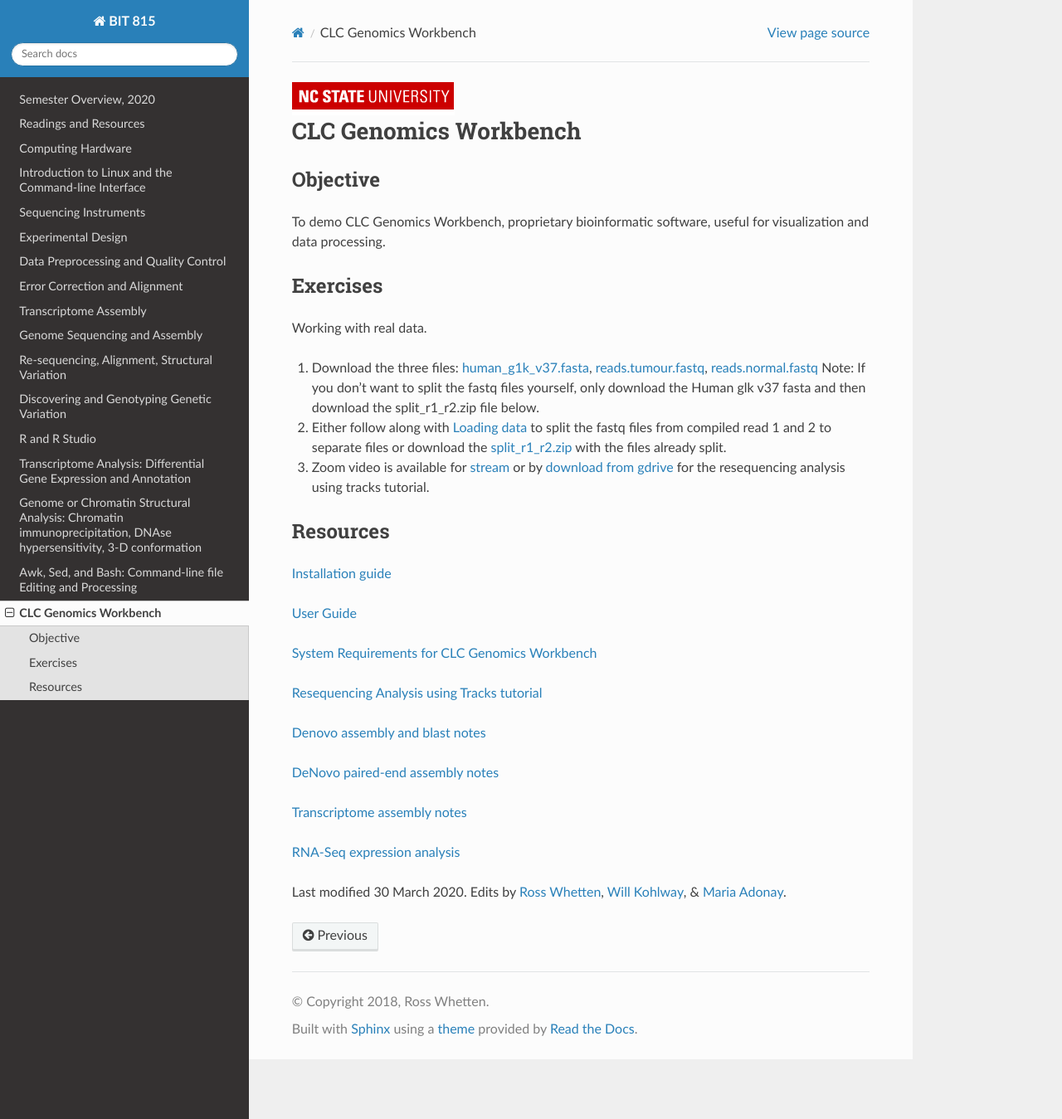
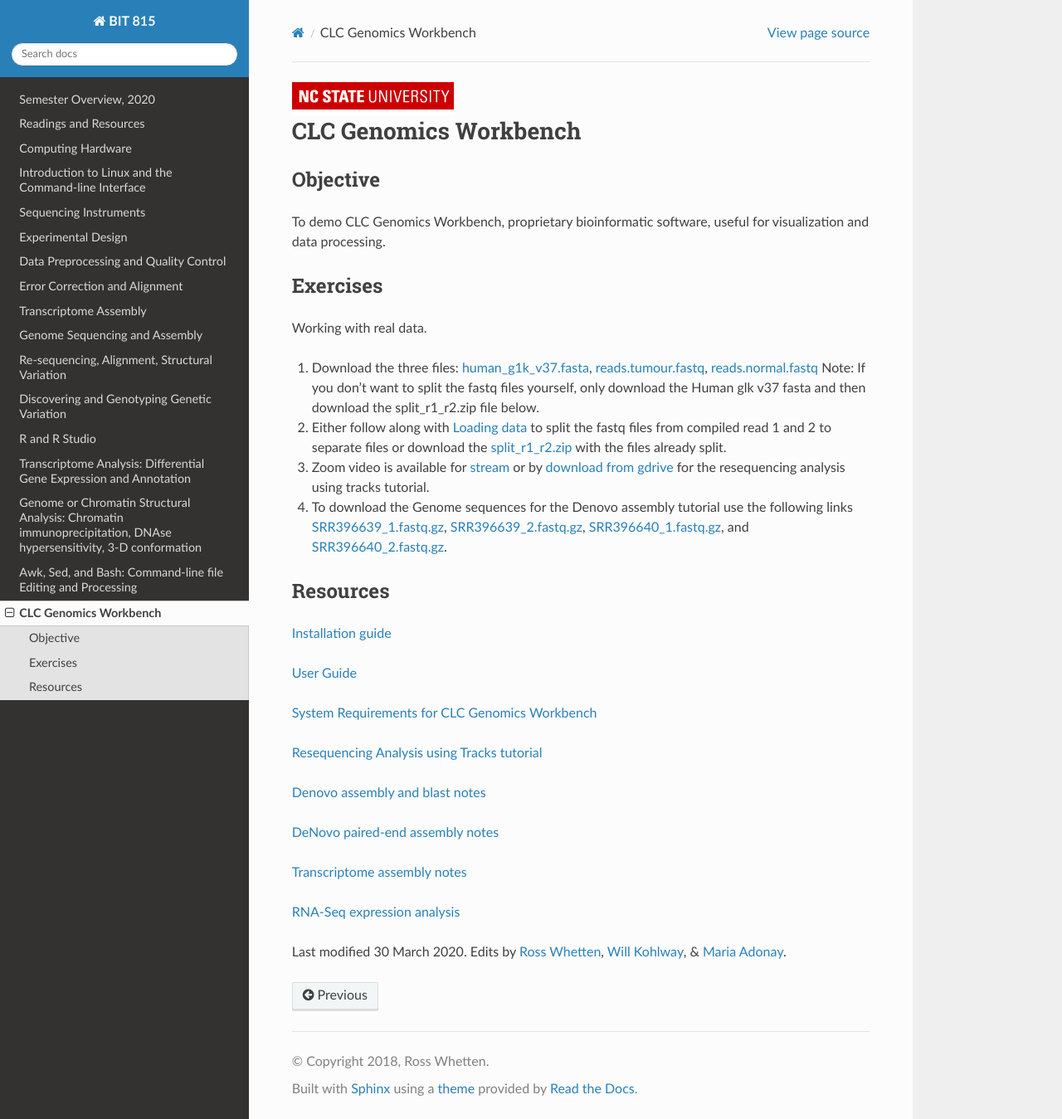
Before and after one commit to rwhetten/DeepSeqAnalysis, a Sphinx documentation site: the page built from docs/source/clc.rst, in a window 1280 px wide and 1349 px high. Shown: the whole window at 83% size. Built offline with Sphinx 7.4.7 and the Read the Docs theme 2.0.0, drawn with Linux system fonts in a browser that asks for light colours.

Commit message:
Update clc.rst

```diff
--- a/docs/source/clc.rst
+++ b/docs/source/clc.rst
@@ -27,6 +27,7 @@
 
 3. Zoom video is available for `stream <https://ncsu.zoom.us/rec/play/u8V5c--g-m83GtCR4gSDCvcsW466ev6s1XcYr_MPmEq3BnFSZ1DzYLARYeAPs6BOwHvYrP5ZwpJqLWIQ?continueMode=true>`_ or by `download from gdrive <https://drive.google.com/open?id=1F7ssDiSAMd_J2XEHdqw0f251J6LdCYA6>`_ for the resequencing analysis using tracks tutorial.
 
+4. To download the Genome sequences for the Denovo assembly tutorial use the following links `SRR396639_1.fastq.gz <https://drive.google.com/open?id=1fbLUAd2A0sJH37dMlusMuJcxvTa8VhyQ>`_, `SRR396639_2.fastq.gz <https://drive.google.com/open?id=1MlFc-Jz0j8qRXDDeGuSkFCmxFC52yyqJ>`_, `SRR396640_1.fastq.gz <https://drive.google.com/open?id=1YXp45epQXbpJxSqWKnIhMeTcD_jQr730>`_, and `SRR396640_2.fastq.gz <https://drive.google.com/open?id=1Mdf0c6REK1qgXPjWV7cg8HlBGPLk88ih>`_.
 
 
 Resources
```
